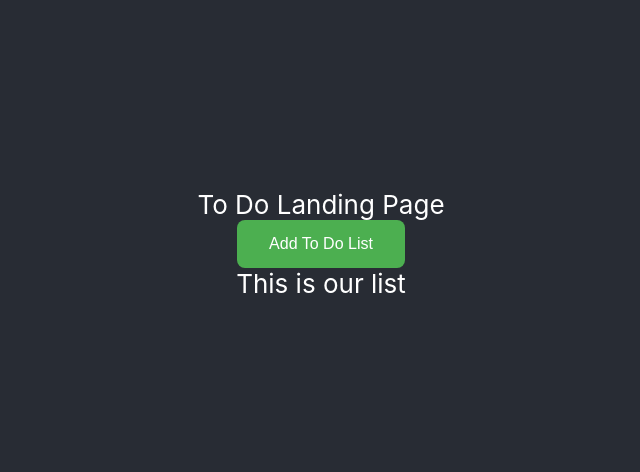
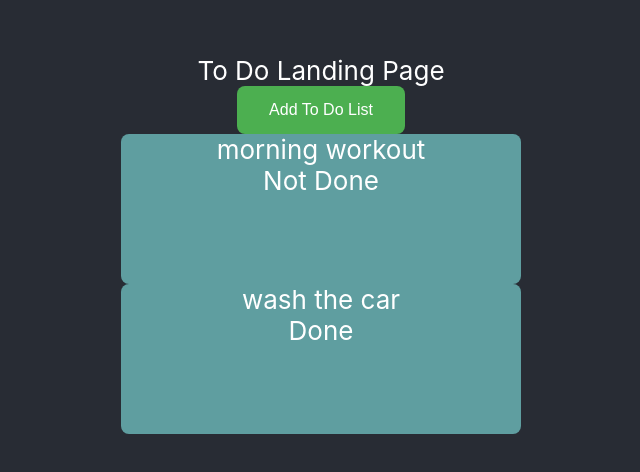
Before and after one commit to dhaniverdant/todo, a React (Create React App) app: page / in a window 1280 px wide. Shown: the part 156-628 px from the top of the page, without its empty margins (319-959 px from the left). Built offline with nearby package versions, Linux system fonts and the light colour scheme.

Commit message:
render list from state and add basic styling for list

```diff
--- a/src/Components/List/TodoList.js
+++ b/src/Components/List/TodoList.js
@@ -1,9 +1,26 @@
-import React from 'react';
+import React, { useState } from 'react';
+import './TodoList.scss'
 
 const TodoList = () => {
-  return (
-    <div>This is our list</div>
-  );
+  const [todo] = useState([
+    {
+      name: "morning workout",
+      isDone: false
+    },
+    {
+      name: "wash the car",
+      isDone: true
+    }
+  ])
+  const mapTodo = todo.map((item) => {
+    return (
+      <div className="list">
+        <div>{item.name}</div>
+        <div>{item.isDone === false ? "Not Done" : "Done" }</div>
+      </div>
+    );
+  })
+  return mapTodo;
 }
 
 export default TodoList;
--- /dev/null
+++ b/src/Components/List/TodoList.scss
@@ -0,0 +1,6 @@
+.list {
+  background-color: cadetblue;
+  border-radius: 8px;
+  width: 400px;
+  height: 150px;
+}
```
